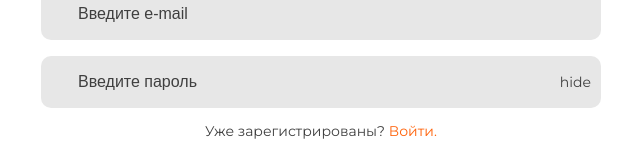
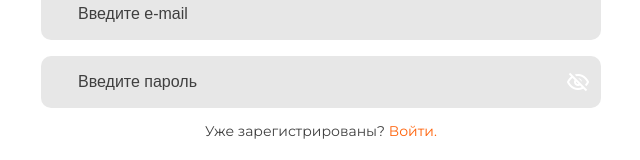
Before and after one commit to Lugzan151892/restaurant-picker, a Vue app: page /intro in a window 1280 px wide. Both pictures are taken after a click on the button "Начать". Shown: the part 516-676 px from the top of the page, without its empty margins (319-959 px from the left). Built offline with nearby package versions, Linux system fonts and the light colour scheme; no server answers.

Commit message:
fix-issue: fixed notification issue, fixed issues list styles

```diff
--- a/src/components/ui/RInput.vue
+++ b/src/components/ui/RInput.vue
@@ -25,13 +25,14 @@
 				@input="$emit('input', $event)"
 			/>
 			<div
-				class="r-mx-10 r-pointer"
+				v-if="props.type === 'password'"
+				class="r-mx-10 r-pointer r-h-25 r-w-25"
 				:class="$style[`${className}-iconafter`]"
-				v-if="props.type === 'password'"
+				:style="{
+					'background-image': `url(${showPassword ? passwordShow : passwordHide})`,
+				}"
 				@click="showPassword = !showPassword"
-			>
-				{{ showPassword ? 'open' : 'hide' }}
-			</div>
+			/>
 		</div>
 		<p
 			class="r-ml-16 r-mt-2"
@@ -43,6 +44,8 @@
 </template>
 <script lang="ts" setup>
 import { computed, ref } from 'vue';
+import passwordHide from '@/assets/icons/password_hide.png';
+import passwordShow from '@/assets/icons/password_show.png';
 
 const className = 'r-input';
 
--- a/src/stores/authStore.ts
+++ b/src/stores/authStore.ts
@@ -70,8 +70,6 @@ export const useAuth = defineStore('useAuth', {
 				console.log('test');
 
 				if (result.error && result.errorMessage) {
-					console.log(result.errorMessage);
-					this.addNotification('Токен недействителен. Не авторизован!', 'error');
 					return false;
 				}
 
@@ -81,13 +79,9 @@ export const useAuth = defineStore('useAuth', {
 					setLocalItem(LOCAL_ACCESS_TOKEN, result.accessToken);
 				}
 
-				this.addNotification('Успешно авторизован!');
 				this.user.isAuth = true;
 				return true;
 			} catch (e: any) {
-				console.log('test2');
-				this.addNotification('Токен недействителен. Не авторизован!', 'error');
-				console.log(e);
 				return false;
 			}
 		},
--- a/src/views/issues/IssuesView.vue
+++ b/src/views/issues/IssuesView.vue
@@ -10,7 +10,7 @@
 			class="r-mt-16"
 			:class="$style[`${className}-issues`]"
 		>
-			<h2>Созданные задачи:</h2>
+			<h2 class="r-mb-16">Созданные задачи:</h2>
 			<div
 				:class="$style[`${className}-issues--empty`]"
 				v-if="!issuesStore.issues.length"
@@ -22,6 +22,7 @@
 				class="r-pr-16"
 			>
 				<IssueGroup
+					v-if="waitingIssues.length"
 					:status="EISSUE_STATUS.WAITING"
 					:issues="waitingIssues"
 					@delete="handleDeleteIssue($event)"
@@ -29,6 +30,7 @@
 					@open-issue="handleOpenIssue($event)"
 				/>
 				<IssueGroup
+					v-if="inProgressIssues.length"
 					:status="EISSUE_STATUS.IN_PROGRESS"
 					:issues="inProgressIssues"
 					@delete="handleDeleteIssue($event)"
@@ -36,6 +38,7 @@
 					@open-issue="handleOpenIssue($event)"
 				/>
 				<IssueGroup
+					v-if="completedIssues.length"
 					:status="EISSUE_STATUS.COMPLETED"
 					:issues="completedIssues"
 					@delete="handleDeleteIssue($event)"
--- a/src/views/issues/components/IssueGroup.vue
+++ b/src/views/issues/components/IssueGroup.vue
@@ -1,7 +1,7 @@
 <template>
-	<div :class="$style[className]">
+	<div>
 		<h3 class="r-mb-8">{{ statusText }}:</h3>
-		<div :class="$style[`${className}-list`]">
+		<div>
 			<IssueItem
 				v-for="(issue, index) in issues"
 				:key="issue.id"
@@ -30,14 +30,5 @@ const props = defineProps<{
 
 defineEmits(['edit', 'delete', 'open-issue']);
 
-const componentName = 'IssueGroup';
-const className = 'issue-group';
-
 const statusText = computed(() => getIssueStatusText(props.status));
 </script>
-
-<style lang="scss" module>
-$component: 'issue-group';
-.#{$component} {
-}
-</style>
```
Also changed, not shown: src/assets/icons/password_hide.png (added), src/assets/icons/password_show.png (added).
